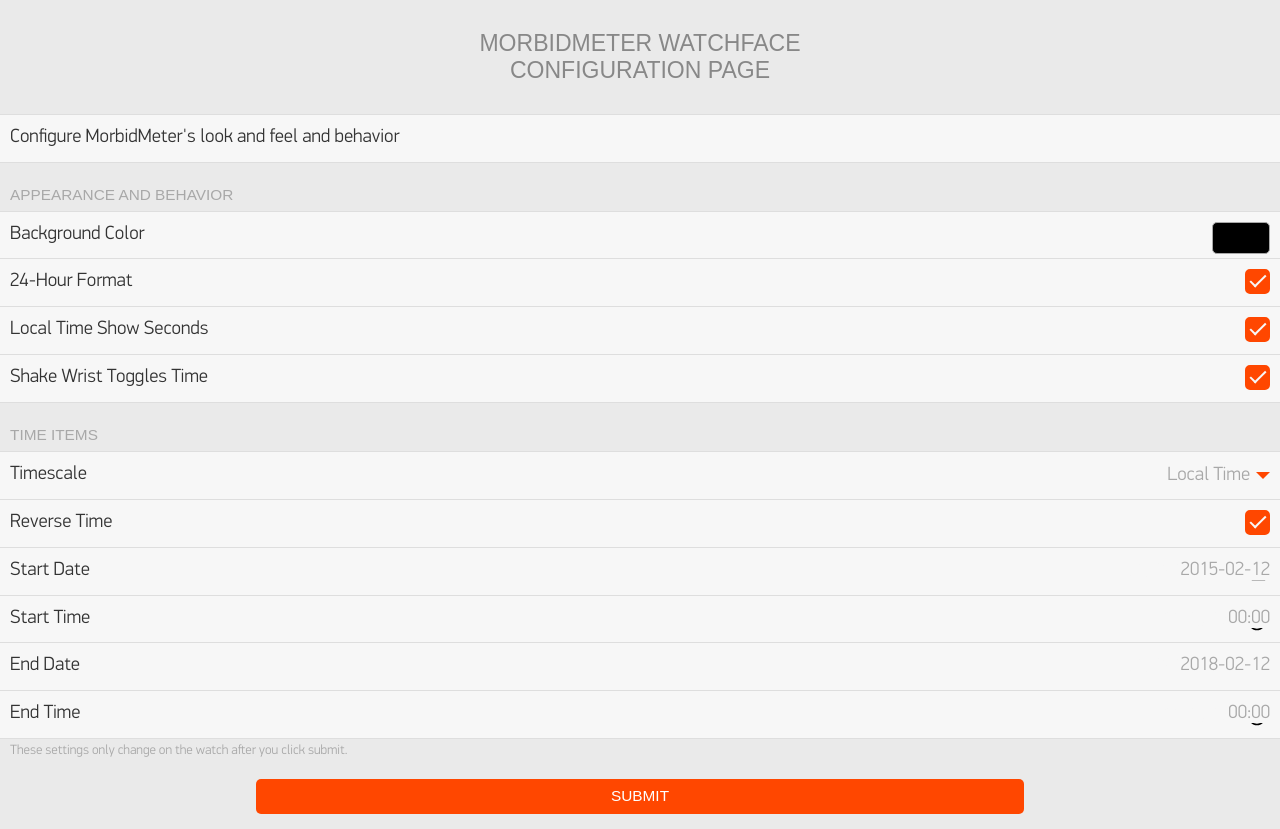
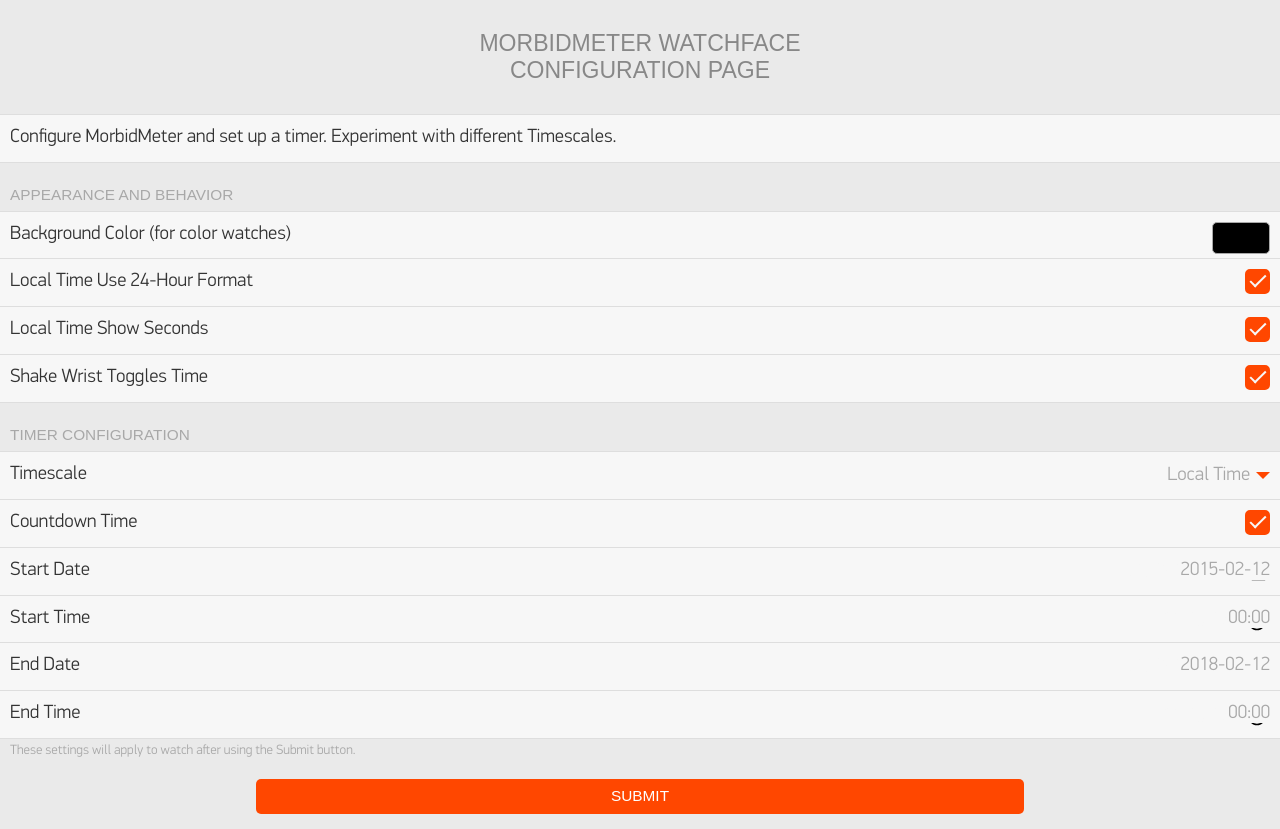
Before and after one commit to mannd/MorbidMeterPebble, a website: page config/index.html in a window 1280 px wide. Drawn offline with Linux system fonts and the light colour scheme.

Commit message:
Polish configuration page (index.html)

```diff
--- a/config/index.html
+++ b/config/index.html
@@ -14,7 +14,8 @@
     <div class='item-container'>
       <div class='item-container-content'>
 	<div class='item'>
-          Configure MorbidMeter's look and feel and behavior
+          Configure MorbidMeter and set up a timer.
+	  Experiment with different Timescales.
 	</div>
       </div>
     </div>
@@ -22,12 +23,12 @@
       <div class='item-container-header'>Appearance and Behavior</div>
       <div class='item-container-content'>
 	<label class='item'>
-          Background Color
+          Background Color (for color watches)
           <input id='backgroundColorPicker' type='text' name='background-color'
 		 class='item-color item-color-sunny' value='#000000'>
 	</label>
 	<label class='item'>
-          24-Hour Format
+          Local Time Use 24-Hour Format
           <input id='timeFormatCheckBox' type='checkbox' name='24-hour-format'
 		 class='item-checkbox' checked>
 	</label>
@@ -44,7 +45,7 @@
       </div>
     </div>
     <div class='item-container'>
-      <div class='item-container-header'>Time Items</div>
+      <div class='item-container-header'>Timer Configuration</div>
       <div class='item-container-content'>
 	<label class='item'>
           Timescale
@@ -68,7 +69,7 @@
 	  </select>
 	</label>
 	<label class='item'>
-          Reverse Time
+          Countdown Time
 	  <input id='reverseTimeCheckBox' type='checkbox' class='item-checkbox'
 		 name='reverse-time' checked>
 	</label>
@@ -94,7 +95,7 @@
 	</label>
       </div>
       <div class='item-container-footer'>
-	These settings only change on the watch after you click submit.
+	These settings will apply to watch after using the Submit button.
       </div>
     </div>
 
```
